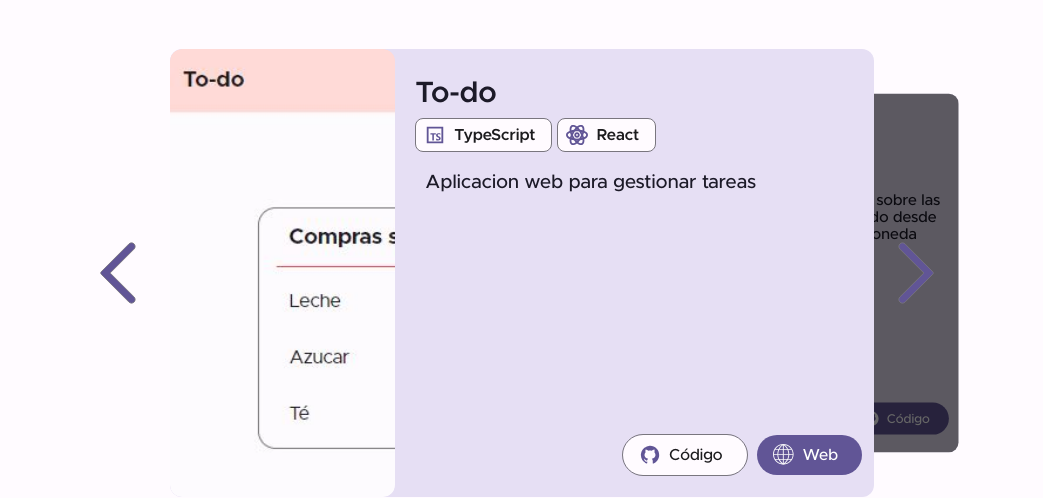
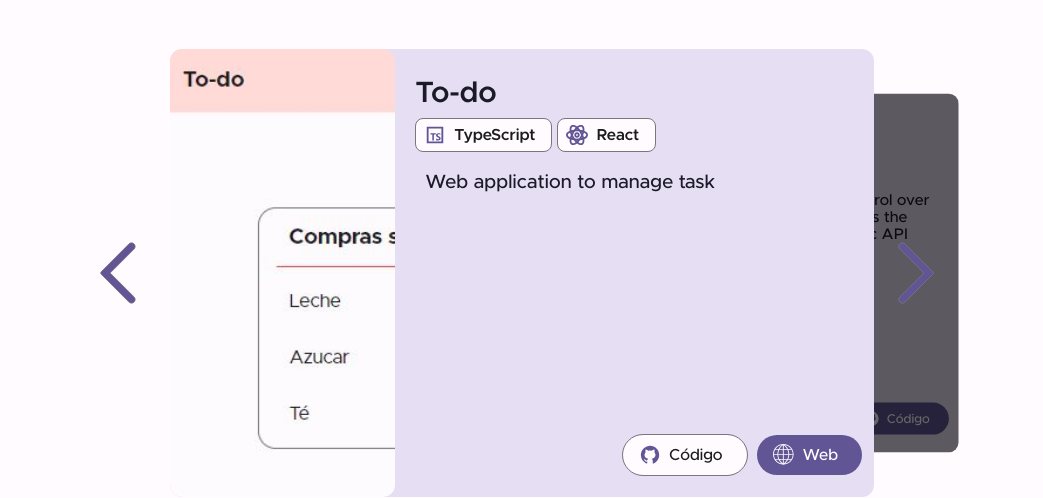
Before and after one commit to thewomins/thewomins.github.io, a React (Create React App) app: page / in a window 1280 px wide. Shown: the part 1469-1967 px from the top of the page, without its empty margins (118-1161 px from the left). Built offline with nearby package versions, Linux system fonts and the light colour scheme.

Commit message:
Adds translation to projects

```diff
--- a/src/Languages/en.ts
+++ b/src/Languages/en.ts
@@ -18,4 +18,17 @@ export const en: TDictLanguage = {
   contactoDescripcion:
     "If you liked my projects and have an idea for a website or mobile app, feel free to contact me, my inbox is always open. Any question is welcome.",
   contactoCopy: "© Made by Felipe Urrutia",
+
+  codigo: "Code",
+  nombreProyecto1: "To-do",
+  descripcionProyecto1: "Web application to manage task",
+  nombreProyecto2: "Crypto Management",
+  descripcionProyecto2:
+    "Desktop appliction made to have control over investments in crypto currencies. reads the values of each currency from an public API",
+  nombreProyecto3: "Weighted average grade",
+  descripcionProyecto3:
+    "Android application to calculate the weighted average of multiple grades. Available on Google play store",
+  nombreProyecto4: "Train ticket purchase system",
+  descripcionProyecto4:
+    "Web application with a user interface and administrator which allows to buy tickets and storage the data in a mongoDB database through an API Rest build in python",
 };
--- a/src/Languages/es.ts
+++ b/src/Languages/es.ts
@@ -18,4 +18,17 @@ export const es: TDictLanguage = {
   contactoDescripcion:
     "Si te gustaron mis proyectos y tienes una idea de sitio web o aplicación movíl, sintete libre de contactarme, mi inbox esta siempre abierto. Cualquier pregunta es bienvenida.",
   contactoCopy: "© Diseñado y hecho por Felipe Urrutia",
+
+  codigo: "Código",
+  nombreProyecto1: "To-do",
+  descripcionProyecto1: "Aplicacion web para gestionar tareas",
+  nombreProyecto2: "Administración Crypto",
+  descripcionProyecto2:
+    "Programa realizado para tener control sobre las inversiones en crypto monedas. leyendo desde una API publica los valores de cada moneda",
+  nombreProyecto3: "Promedio Ponderado",
+  descripcionProyecto3:
+    "Programa para calcular el promedio ponderado de multiples calificaciones. Disponible en Google play store",
+  nombreProyecto4: "Sistema compra pasajes para trenes",
+  descripcionProyecto4:
+    "Programa con una interfaz de usuario y administrador la cual permite ingresar los datos de recorridos a una base de datos de mongoDB a travez de una API Rest y en la cual un usuario puede comprar un pasaje en estos recorridos",
 };
--- a/src/Screens/Proyects.tsx
+++ b/src/Screens/Proyects.tsx
@@ -4,54 +4,52 @@ import {TProyect} from "src/types/types";
 import Carousel from "../Components/Carrousel/Carousel";
 import styles from "./Proyects.module.css";
 
+const Proyects: React.FC = () => {
+  const {
+    Language: {text},
+  } = useLanguage();
+
   const data: TProyect[] = [
     {
-    nombreProyecto: "To-do",
+      nombreProyecto: text.nombreProyecto1,
       imagen: require("src/assets/toDo.JPG"),
       lenguajes: ["TypeScript", "React"],
-    description: "Aplicacion web para gestionar tareas",
+      description: text.descripcionProyecto1,
       links: {
         ["Web"]: "https://thewomins.github.io/To-do-ts/",
         ["GitHub"]: "https://github.com/thewomins/To-do-ts",
       },
     },
     {
-    nombreProyecto: "Administración Crypto",
+      nombreProyecto: text.nombreProyecto2,
       imagen: require("src/assets/captura_prog1.JPG"),
       lenguajes: ["Python", "Tkinter"],
-    description:
-      "Programa realizado para tener control sobre las inversiones en crypto monedas. leyendo desde una API publica los valores de cada moneda",
+      description: text.descripcionProyecto2,
       links: {
         ["GitHub"]: "https://github.com/thewomins/Administrar-crypto-",
       },
     },
     {
-    nombreProyecto: "Promedio Ponderado",
+      nombreProyecto: text.nombreProyecto3,
       imagen: require("src/assets/captura_prog2.jpg"),
       lenguajes: ["Java"],
-    description:
-      "Programa para calcular el promedio ponderado de multiples calificaciones. Disponible en Google play store",
+      description: text.descripcionProyecto3,
       links: {
         ["Google Play Store"]:
           "https://play.google.com/store/apps/details?id=com.ominscorp.promedios",
       },
     },
     {
-    nombreProyecto: "Sistema compra pasajes para trenes",
+      nombreProyecto: text.nombreProyecto4,
       imagen: require("src/assets/tren.png"),
       lenguajes: ["Python", "Fast Api", "JavaScript", "MongoDb"],
-    description:
-      "Programa con una interfaz de usuario y administrador la cual permite ingresar los datos de recorridos a una base de datos de mongoDB a travez de una API Rest y en la cual un usuario puede comprar un pasaje en estos recorridos",
+      description: text.descripcionProyecto4,
       links: {
         ["GitHub Frontend"]: "https://github.com/thewomins/Frontend_tren",
         ["GitHub Backend"]: "https://github.com/thewomins/Backend_tren",
       },
     },
   ];
-const Proyects: React.FC = () => {
-  const {
-    Language: {text},
-  } = useLanguage();
   return (
     <div id="Proyectos" className={styles.proyects}>
       <div className="titleContainer">
```
Also changed, not shown: src/Languages/type.ts (+11 -0 lines). Lines whose indentation alone changed are shown as unchanged.
